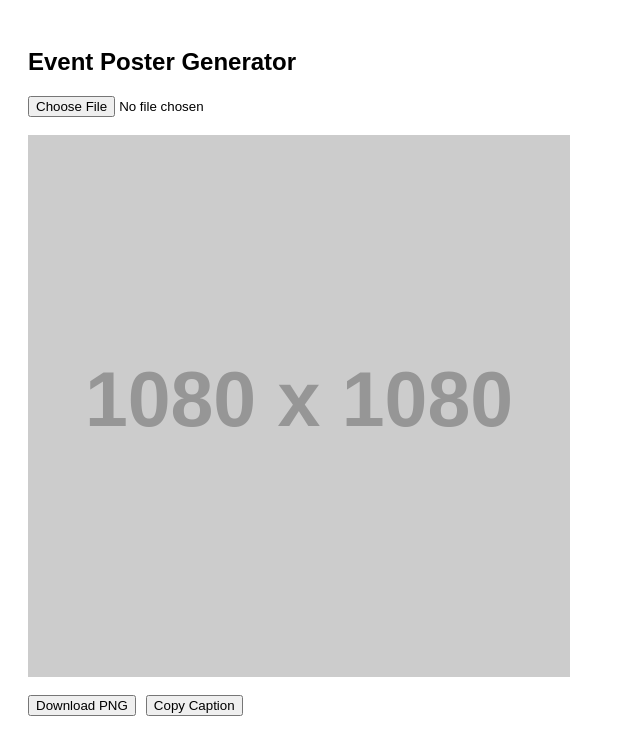
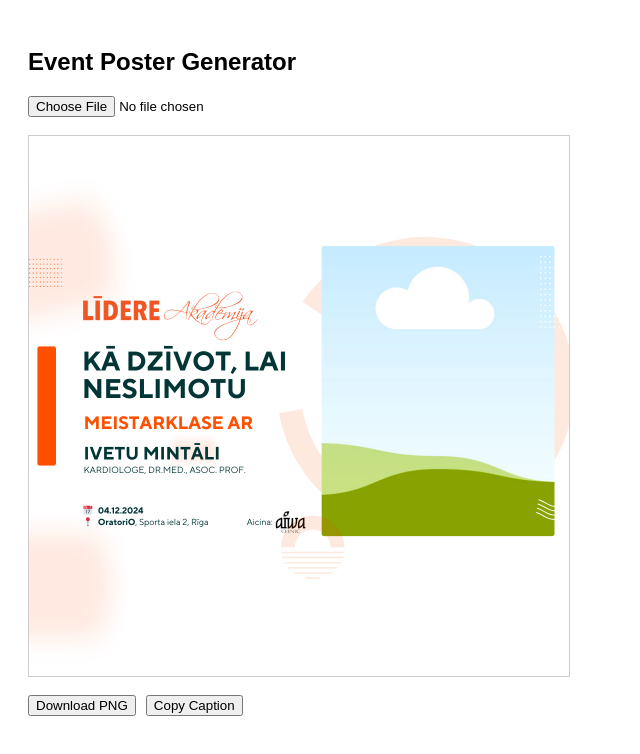
Before and after one commit to 6fgssyxtnc-maker/poster, a React (Vite) app: page / in a window 1280 px wide. Shown: the top 754 px of the page, without its empty margins (0-640 px from the left). Built offline with nearby package versions, Linux system fonts and the light colour scheme.

Commit message:
Update App.jsx

```diff
--- a/src/App.jsx
+++ b/src/App.jsx
@@ -50,8 +50,7 @@
           height: 540,
           position: "relative",
           border: "1px solid #ccc",
-          backgroundImage:
-            "url('https://via.placeholder.com/1080x1080.png?text=YOUR+OFFICIAL+POSTER')",
+          backgroundImage: "url('/poster-bg.png')",
           backgroundSize: "cover",
           overflow: "hidden"
         }}
```
